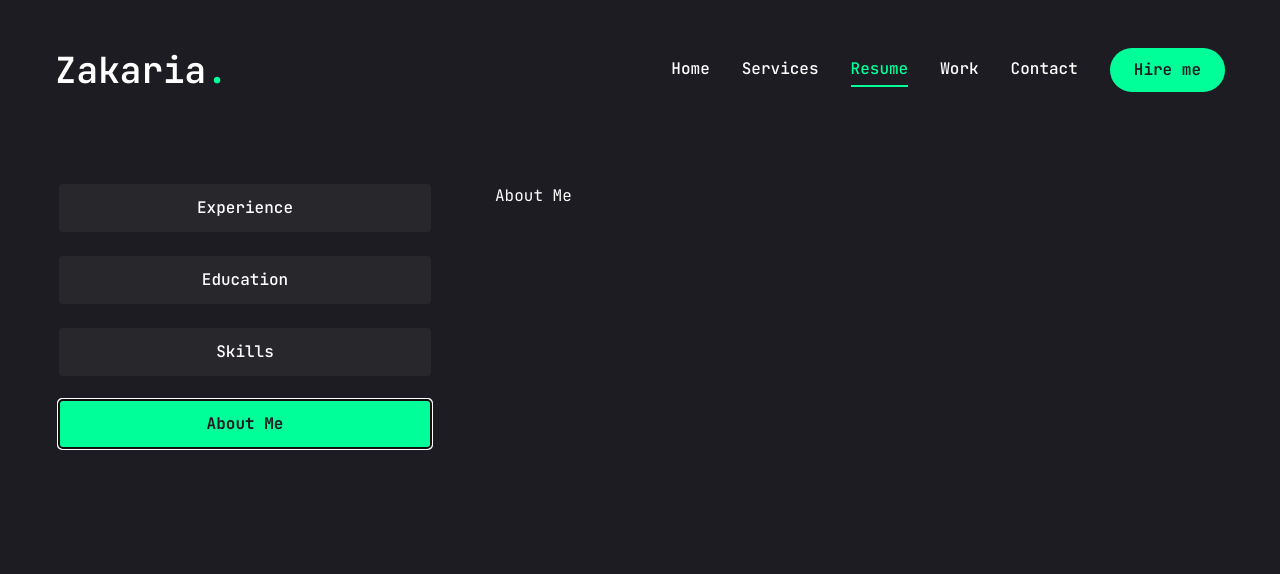
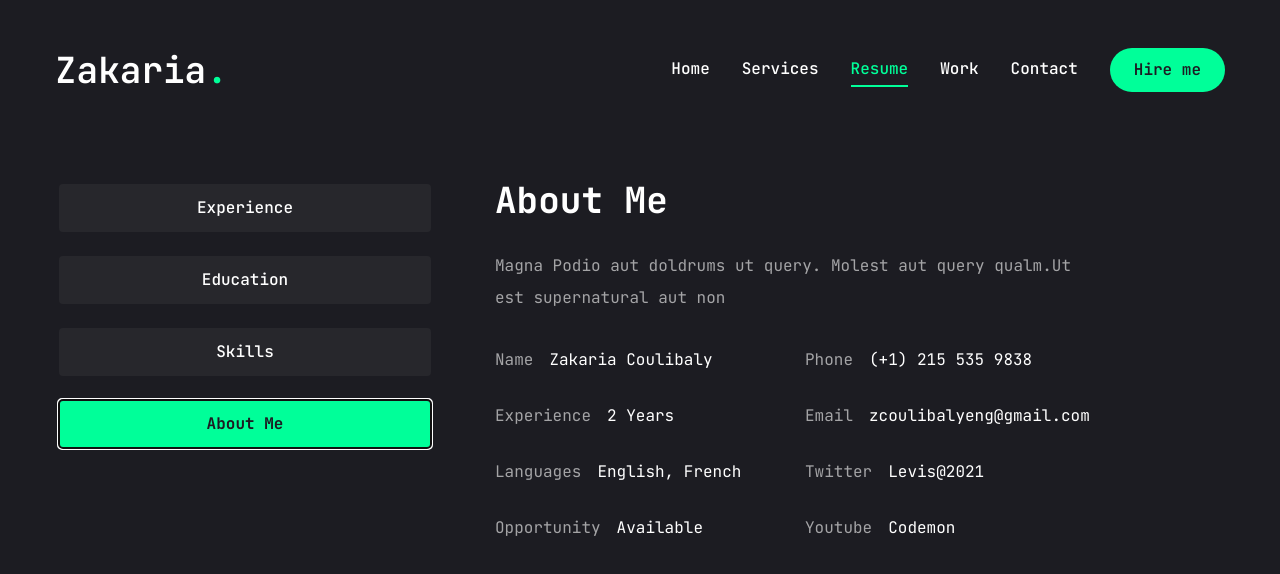
Before and after one commit to levisstrauss/portfolio, a Next.js app: page /resume in a window 1280 px wide. Both pictures are taken after a click on the tab "About Me". Shown: the top 574 px of the page. Built offline with nearby package versions, Linux system fonts and the light colour scheme.

Commit message:
Resume section implemented

```diff
--- a/app/resume/page.jsx
+++ b/app/resume/page.jsx
@@ -3,6 +3,11 @@
 
 import { FaHtml5, FaCss3, FaJs, FaReact, FaFigma, FaNodeJs} from "react-icons/fa";
 import { SiTailwindcss, SiNextdotjs } from "react-icons/si";
+import { Tabs, TabsContent, TabsList, TabsTrigger } from "@/components/ui/tabs";
+import {Tooltip, TooltipContent, TooltipProvider, TooltipTrigger} from "@/components/ui/tooltip";
+import { ScrollArea} from "@/components/ui/scroll-area";
+import { motion } from "framer-motion";
+
 
 {/*------------- About data ---------------------*/}
 
@@ -28,7 +33,19 @@
         },
         {
             fieldName: "Languages",
-            fieldValue: "English - French"
+            fieldValue: "English, French"
+        },
+        {
+            fieldName: "Twitter",
+            fieldValue: "Levis@2021"
+        },
+        {
+            fieldName: "Opportunity",
+            fieldValue: "Available"
+        },
+        {
+            fieldName: "Youtube",
+            fieldValue: "Codemon"
         },
     ]
 }
@@ -171,11 +188,6 @@
 }
 
 
-import { Tabs, TabsContent, TabsList, TabsTrigger } from "@/components/ui/tabs";
-import {Tooltip, TooltipContent, TooltipProvider, TooltipTrigger} from "@/components/ui/tooltip";
-import { ScrollArea} from "@/components/ui/scroll-area";
-import { motion } from "framer-motion";
-
 const Resume = () => {
     return (
         <motion.div
@@ -288,8 +300,21 @@
                             </div>
                         </TabsContent>
                         {/*------------- About ---------------------*/}
-                        <TabsContent value="about" className="w-full">
-                            About Me
+                        <TabsContent value="about" className="w-full text-center xl:text-left">
+                            <div className="flex flex-col gap-[30px]">
+                                <h3 className="text-4xl font-bold">{about.title}</h3>
+                                <p className="max-w-[600px] text-white/60 mx-auto xl:mx-0">{about.description}</p>
+                                <ul className="grid grid-cols-1 xl:grid-cols-2 gap-y-6 max-w-[620px] mx-auto xl:mx-0">
+                                    {about.info.map((item, index) => {
+                                        return (
+                                            <li key={index} className=" flex items-center justify-center xl:justify-start gap-4">
+                                                <span className="text-white/60">{item.fieldName}</span>
+                                                <span className="text-1xl">{item.fieldValue}</span>
+                                            </li>
+                                        )
+                                    })}
+                                </ul>
+                            </div>
                         </TabsContent>
                     </div>
                 </Tabs>
```
